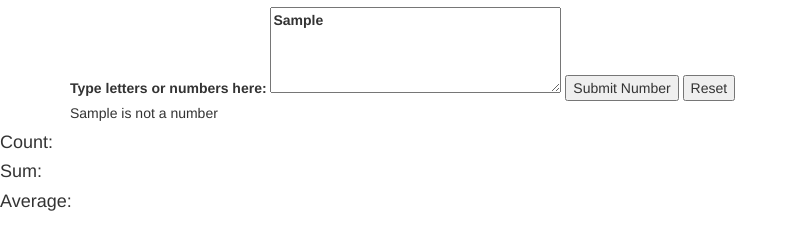
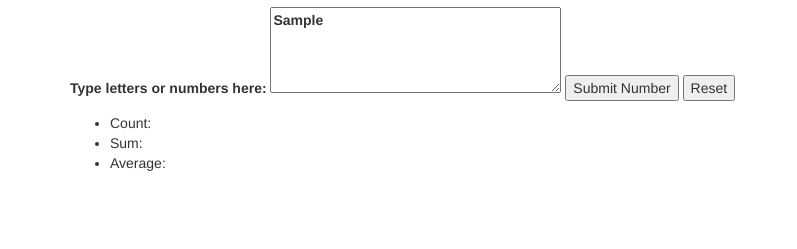
Before and after one commit to allisonbessett/number-strings, a plain HTML site: page numbers-strings.html in a window 1280 px wide. Both pictures are taken after typing "Sample" into the empty fields and a click on the input "Submit Number". Shown: the part 63-312 px from the top of the page, without its empty margins (0-797 px from the left). Drawn offline with nearby package versions, Linux system fonts and the light colour scheme.

Commit message:
Add jQuery and fix count, sum, avg ids

```diff
--- a/numbers-strings.html
+++ b/numbers-strings.html
@@ -11,6 +11,10 @@
 
 <!-- Optional theme -->
 <link rel="stylesheet" href="https://maxcdn.bootstrapcdn.com/bootstrap/3.3.7/css/bootstrap-theme.min.css" integrity="sha384-rHyoN1iRsVXV4nD0JutlnGaslCJuC7uwjduW9SVrLvRYooPp2bWYgmgJQIXwl/Sp" crossorigin="anonymous">
+    <script
+    src="https://code.jquery.com/jquery-3.2.1.min.js"
+    integrity="sha256-hwg4gsxgFZhOsEEamdOYGBf13FyQuiTwlAQgxVSNgt4="
+    crossorigin="anonymous"></script>
   </head>
 
   <body>
@@ -26,14 +30,17 @@
           </label>
           <input type="submit" value="Submit Number" id="submit">
           <input type="reset" value="Reset" id="reset">
-          <div id="msg"></div>
-
         </fieldset>
       </form>
-      <script
-      src="https://code.jquery.com/jquery-3.2.1.min.js"
-      integrity="sha256-hwg4gsxgFZhOsEEamdOYGBf13FyQuiTwlAQgxVSNgt4="
-      crossorigin="anonymous"></script>
+
+    <div id="msg"><p></p></div>
+    <ul>
+      <li id="countMsg"></li>
+      <li id="sumMsg"></li>
+      <li id="avgMsg"></li>
+    </ul>
+
+
     <!-- Latest compiled and minified JavaScript -->
     <script src="https://maxcdn.bootstrapcdn.com/bootstrap/3.3.7/js/bootstrap.min.js" integrity="sha384-Tc5IQib027qvyjSMfHjOMaLkfuWVxZxUPnCJA7l2mCWNIpG9mGCD8wGNIcPD7Txa" crossorigin="anonymous"></script>
     <!-- jQuery (necessary for Bootstrap's JavaScript plugins) -->
--- a/numbers-strings.js
+++ b/numbers-strings.js
@@ -1,74 +1,64 @@
 
 //TODO: Change all js to jQuery
 //TODO: If it is a string, concatenate it onto all of the strings that have been entered
+/*jslint browser: true*/
+/*global $, jQuery, alert*/
 
-
-
-var countMsg = document.createElement('h4'); // pg 285
-var countText = document.createTextNode('Count: ');
-countMsg.appendChild(countText);
-document.body.appendChild(countMsg);
-
-var sumMsg = document.createElement('h4');
-var sumText = document.createTextNode('Sum: ');
-sumMsg.appendChild(sumText);
-document.body.appendChild(sumMsg);
-
-var aveMsg = document.createElement('h4');
-var aveText = document.createTextNode('Average: ');
-aveMsg.appendChild(aveText);
-document.body.appendChild(aveMsg);
+$(function () {
 
   var count = 0;
   var sum = 0;
   var avg = 0;
 
+  var $li = $("li");
+  var $countMsg = $("countMsg");
+  var $sumMsg = $("sumMsg");
+  var $avgMsg = $("avgMsg");
+
+  $countMsg = $('li[id="countMsg"]').append("Count: ");
+  $sumMsg = $('li[id="sumMsg"]').append("Sum: ");
+  $avgMsg = $('li[id="avgMsg"]').append("Average: ");
+
+
   function updateForm() {
-  countText.nodeValue = 'Count: ' + count;
-  sumText.nodeValue = 'Sum: ' + sum;
-  aveText.nodeValue = 'Average: ' + avg;
+//    console.log("count = " + count + "\nsum = " + sum + "\navg = " + avg);
+    $countMsg.html("Count: " + count);
+    $sumMsg.html("Sum: " + sum);
+    $avgMsg.html("Average: " + avg);
   }
 
-var submitButton = document.getElementById('submit');
-var numberLetter;
+  var $msg = $("#msg");
+  var newText;
 
-var newPara = document.createElement('p'); // create paragraph in div tag
-var newText = document.createTextNode(''); //text in paragraph tag
-newPara.appendChild(newText); //Add text to paragraph node
-var newMsg = document.getElementById('msg'); //Find where text element should go in HTML
-newMsg.appendChild(newPara); //Append it there
-
-submitButton.addEventListener('click', function (e) {
-  if (e.preventDefault) { //stops form from being sent
-    e.preventDefault();
-  } else {
-    e.returnValue = false;
-  }
-  var numberLetter = document.getElementById('numberLetter').value;
-  if (!isNaN(numberLetter)) {
-    newMsg.textContent = numberLetter + " is a number";
+  var $submitButton = $("#submit"); //345
+  $submitButton.on("click", function (event) {
+    event.preventDefault();
+    var $num = $("#numberLetter").val();
+    console.log("num = " + $num);
+    if ($.isNumeric($num)) {
+      console.log("it is a number");
+      $msg.text = $num + " is a number";
       ++count;
-  sum += parseFloat(numberLetter, 10);
+      sum += parseFloat($num, 10);
       avg = sum / count;
       updateForm();
-    return;
     } else {
-    newMsg.textContent = numberLetter + " is not a number";
-    return;
+      $msg.text = $num + " is not a number";
     }
-
-}, false);
+  });
 
 
-var resetButton = document.getElementById('reset');
-resetButton.addEventListener('click', function (e) {
-  count = 0;
-  sum = 0;
-  avg = 0;
-  updateForm();
-  if (e.preventDefault) { //stops form from being sent
-    e.preventDefault();
-  } else {
-    e.returnValue = false;
-  }
-}, false);
+
+//  var resetButton = document.getElementById('reset');
+//  resetButton.addEventListener('click', function (e) {
+//    count = 0;
+//    sum = 0;
+//    avg = 0;
+//    updateForm();
+//    if (e.preventDefault) { //stops form from being sent
+//      e.preventDefault();
+//    } else {
+//      e.returnValue = false;
+//    }
+//  }, false);
+});
```
Lines whose indentation alone changed are shown as unchanged.
